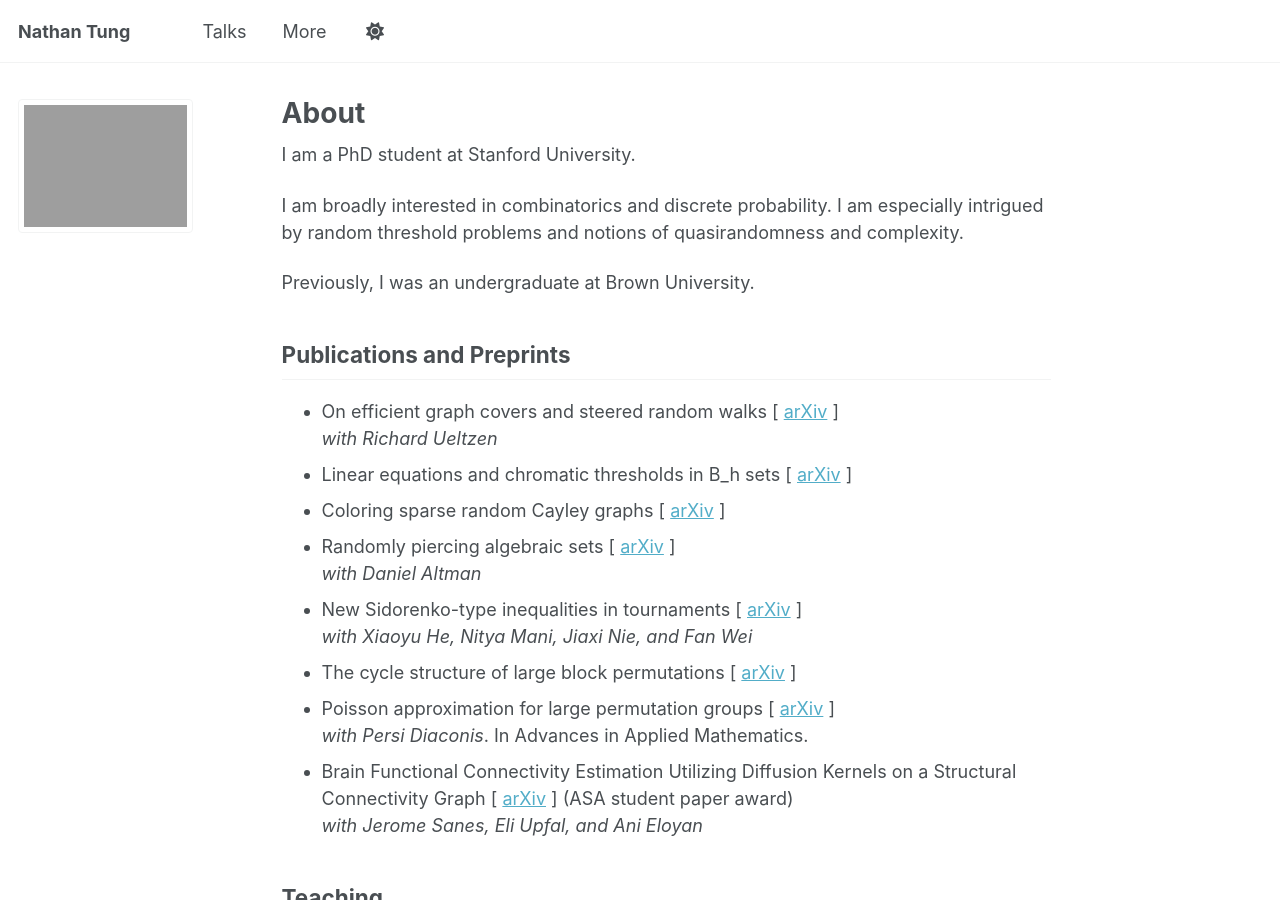
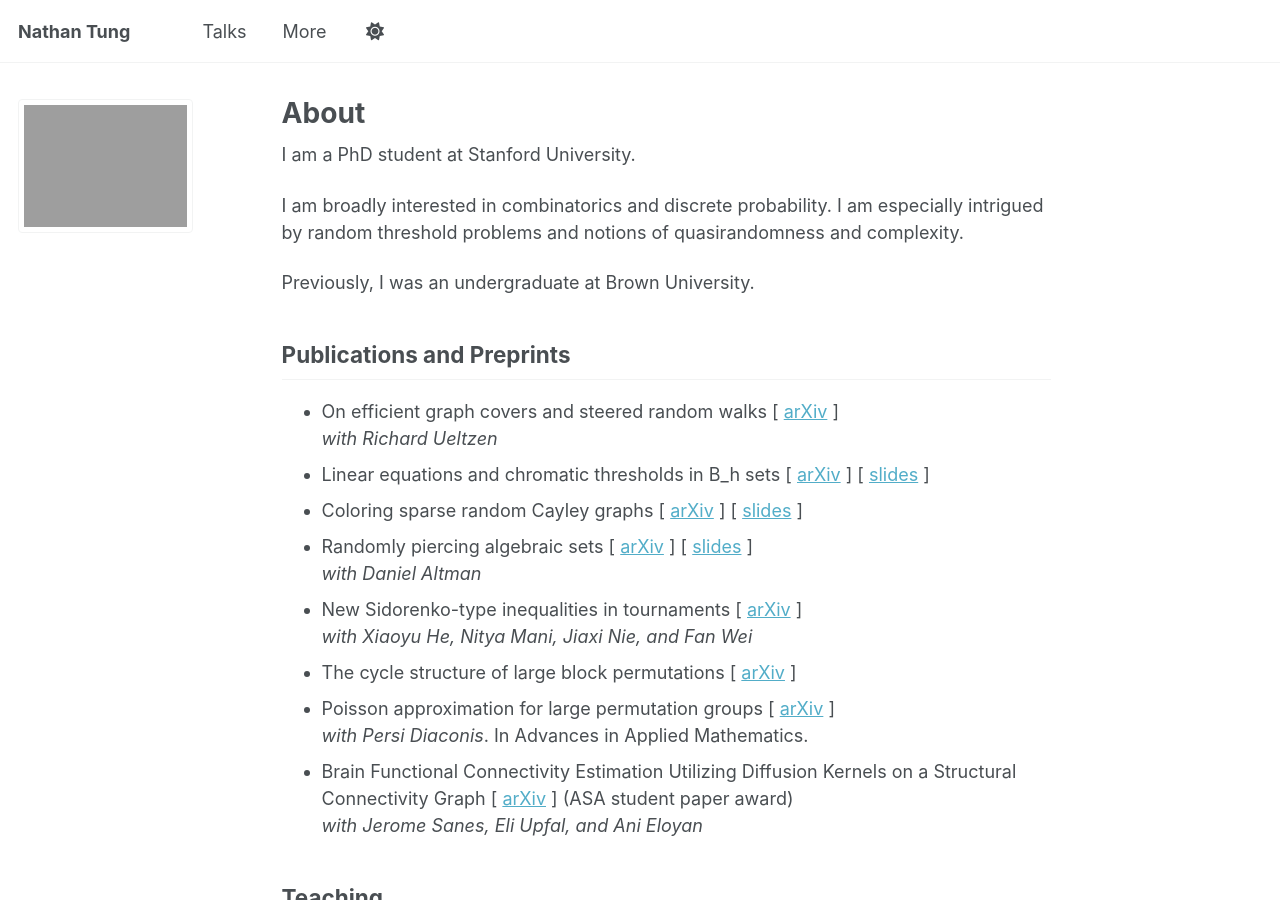
Before and after one commit to njtung/njtung.github.io, a Jekyll site: the page built from _pages/about.md, in a window 1280 px wide and 900 px high. Built offline with Jekyll 4.4.1, drawn with Linux system fonts in a browser that asks for light colours; a script that is not in the unit is left out.

Commit message:
Update about.md

```diff
--- a/_pages/about.md
+++ b/_pages/about.md
@@ -31,10 +31,10 @@ Previously, I was an undergraduate at Brown University.
 * On efficient graph covers and steered random walks [ [arXiv](https://arxiv.org/abs/2607.25016) ] \
   _with Richard Ueltzen_
 * Linear equations and chromatic thresholds in B_h sets
-  [ [arXiv](https://arxiv.org/abs/2606.30767) ]
+  [ [arXiv](https://arxiv.org/abs/2606.30767) ] [ [slides](files/B_h_Slides.pdf) ]
 * Coloring sparse random Cayley graphs
-  [ [arXiv](https://arxiv.org/abs/2606.23762) ]
-* Randomly piercing algebraic sets  [ [arXiv](https://arxiv.org/abs/2606.19677) ] \
+  [ [arXiv](https://arxiv.org/abs/2606.23762) ] [ [slides](files/Cayley_Coloring_Slides-8.pdf) ]
+* Randomly piercing algebraic sets  [ [arXiv](https://arxiv.org/abs/2606.19677) ] [ [slides](files/Rand_Piercing_Slides.pdf) ] \
   _with Daniel Altman_
 * New Sidorenko-type inequalities in tournaments  [ [arXiv](https://arxiv.org/abs/2512.11222) ] \
   _with Xiaoyu He, Nitya Mani, Jiaxi Nie, and Fan Wei_
```
